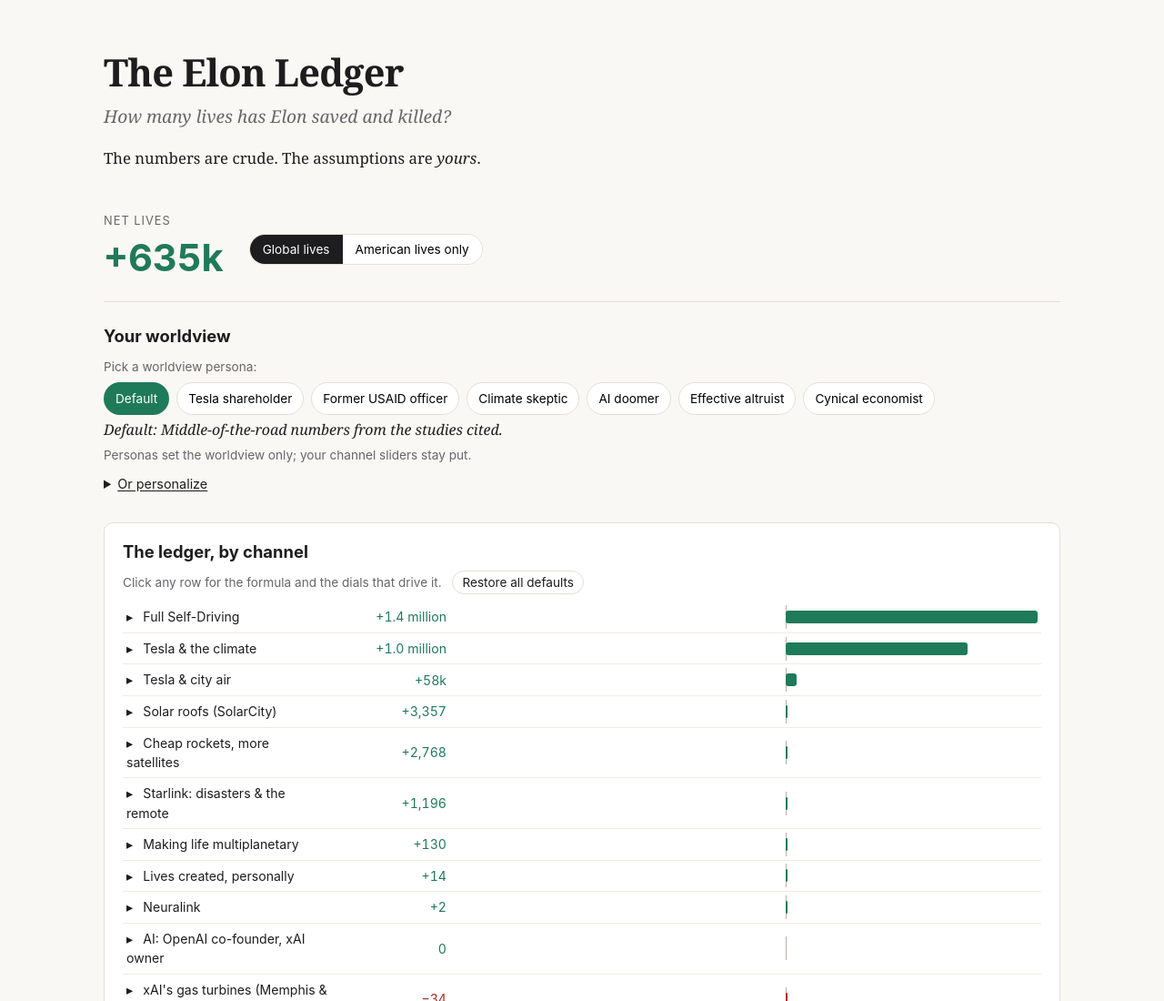
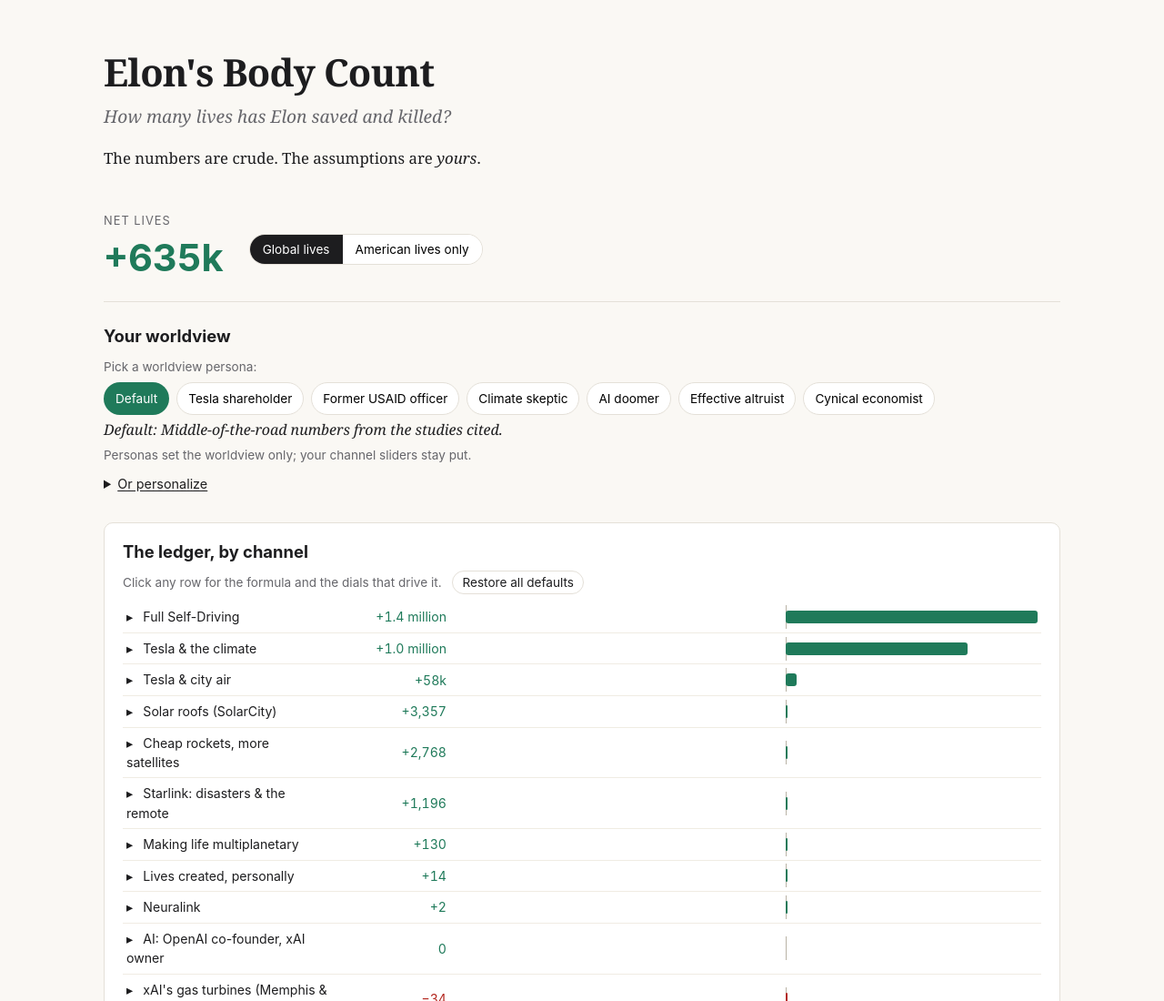
Before and after one commit to peterJslade/elon-body-count, a plain HTML site: page index.html in a window 1280 px wide. Shown: the top 1100 px of the page at 91% size. Drawn offline with Linux system fonts and the light colour scheme.

Commit message:
Rename to Elon's Body Count
Co-Authored-By: Claude Opus 5.5 <noreply@anthropic.com>

```diff
--- a/index.html
+++ b/index.html
@@ -3,7 +3,7 @@
 <head>
 <meta charset="utf-8">
 <meta name="viewport" content="width=device-width, initial-scale=1">
-<title>The Elon Ledger — Net Lives Saved (or Not)</title>
+<title>Elon's Body Count</title>
 <style>
   :root {
     --bg: #faf8f4; --ink: #1d1d1f; --muted: #66666b; --card: #ffffff;
@@ -110,7 +110,7 @@
 <body>
 
 <header>
-  <h1>The Elon Ledger</h1>
+  <h1>Elon's Body Count</h1>
   <p class="sub">How many lives has Elon saved and killed?</p>
   <p class="intro">The numbers are crude. The assumptions are <em>yours</em>.</p>
 </header>
```
Also changed, not shown: 1 other file.
